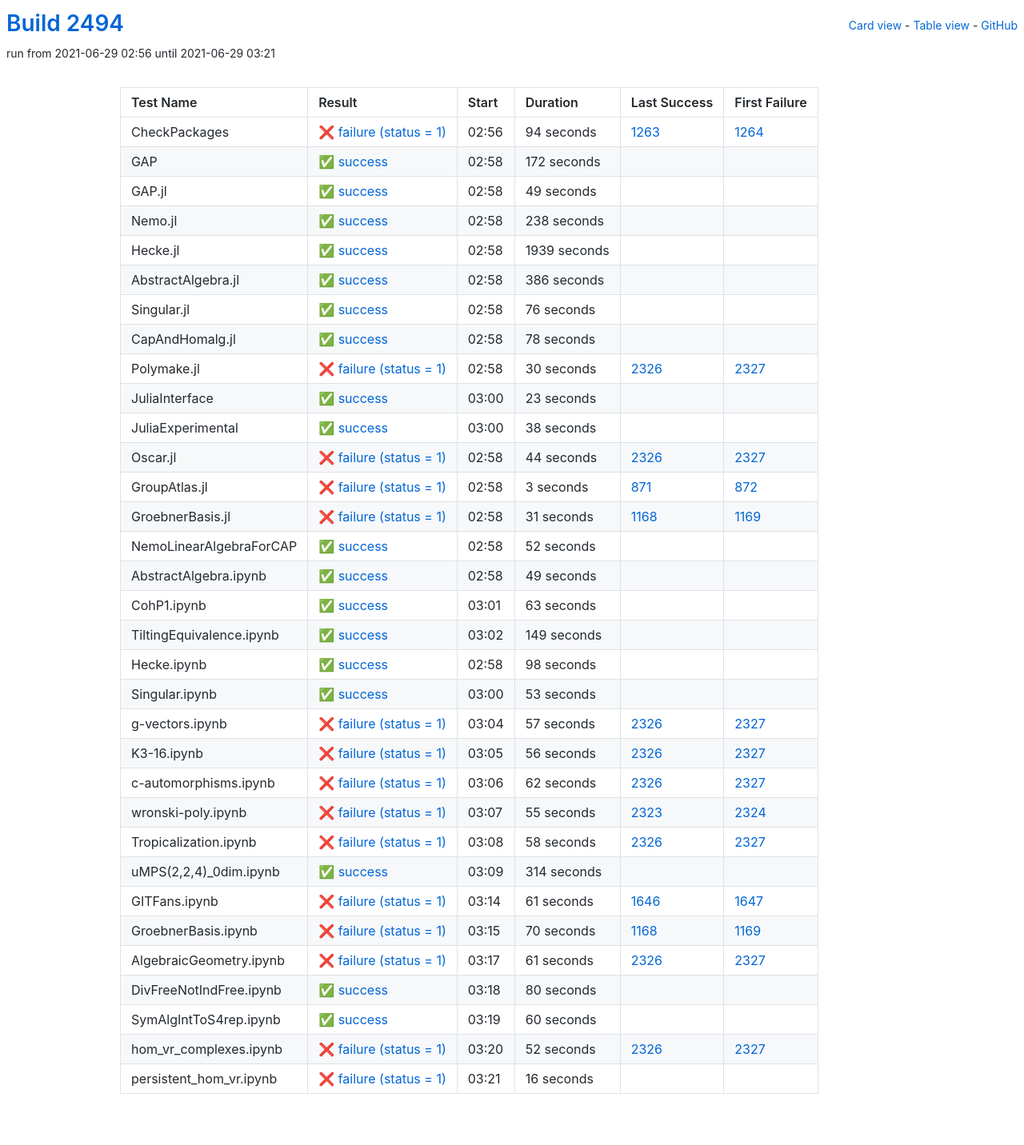
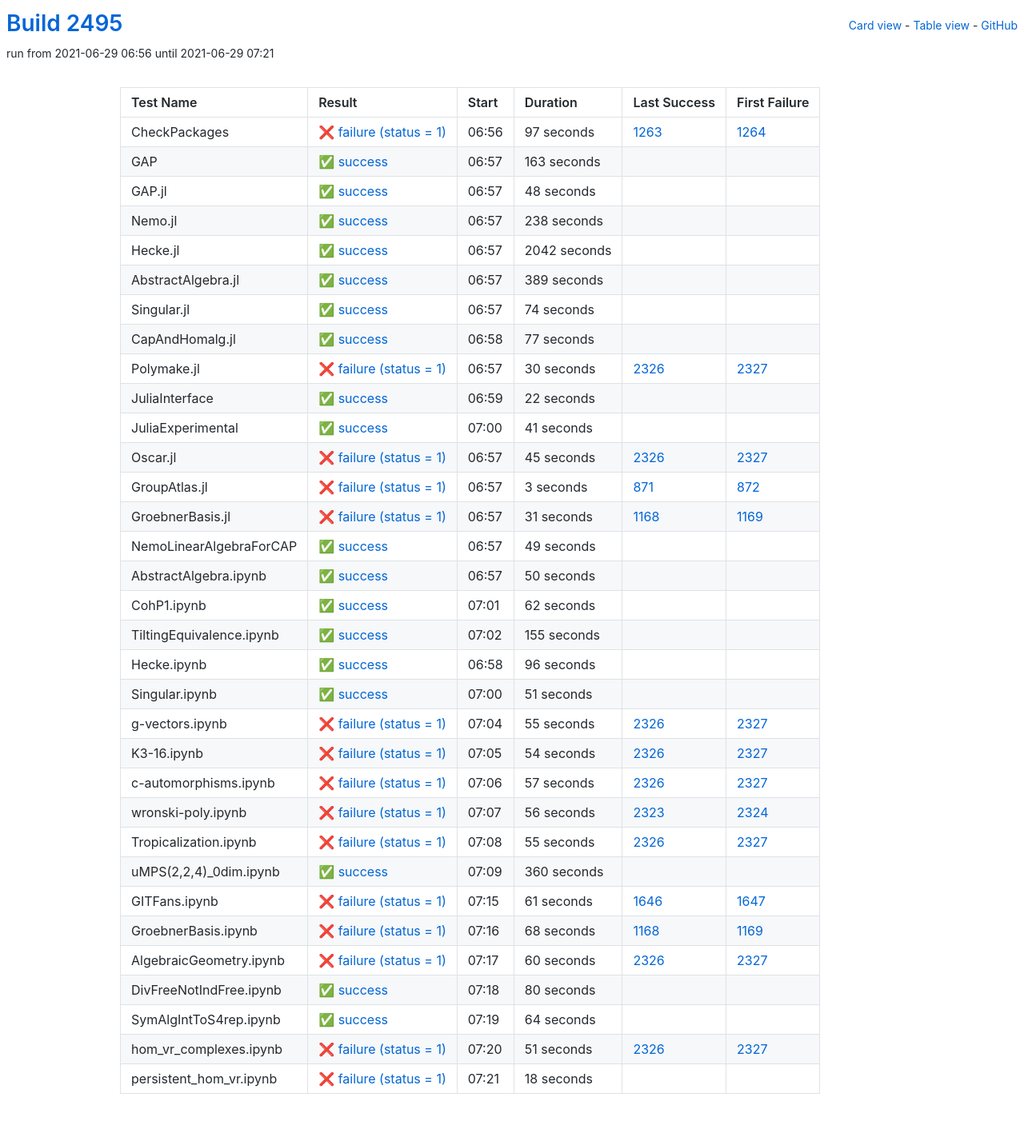
Before and after one commit to oscar-system/oscar-ci-status-stable, a Jekyll site: the page built from table.html, in a window 1280 px wide. Shown: the whole page at 80% size. Built offline with Jekyll 4.4.1, drawn with Linux system fonts in a browser that asks for light colours.

Commit message:
Build #2495

```diff
--- a/_data/ci.yml
+++ b/_data/ci.yml
@@ -1,6 +1,6 @@
 ---
-build: 2494
-build_url: https://oscarci.mathematik.uni-kl.de/job/oscar-stable/2494/
+build: 2495
+build_url: https://oscarci.mathematik.uni-kl.de/job/oscar-stable/2495/
 job: oscar-stable
 organization: oscar-system
 repo: oscar-ci-status-stable
@@ -8,44 +8,44 @@ repourl: https://github.com/oscar-system/oscar-ci-status-stable
 tests:
 - name: CheckPackages
   id: checkpackages
-  log: https://oscarci.mathematik.uni-kl.de/job/oscar-stable/2494/artifact/logs/build-2494/CheckPackages.log
-  start: 2021-06-29 02:56
+  log: https://oscarci.mathematik.uni-kl.de/job/oscar-stable/2495/artifact/logs/build-2495/CheckPackages.log
+  start: 2021-06-29 06:56
   success: false
   exitcode: 1
   status: failure
-  duration: 94
+  duration: 97
   last_success: 1263
   last_success_url: https://oscarci.mathematik.uni-kl.de/job/oscar-stable/1263/
   first_failure: 1264
   first_failure_url: https://oscarci.mathematik.uni-kl.de/job/oscar-stable/1264/
 - name: GAP
   id: gap
-  log: https://oscarci.mathematik.uni-kl.de/job/oscar-stable/2494/artifact/logs/build-2494/GAP.log
-  start: 2021-06-29 02:58
+  log: https://oscarci.mathematik.uni-kl.de/job/oscar-stable/2495/artifact/logs/build-2495/GAP.log
+  start: 2021-06-29 06:57
   success: true
   exitcode: 0
   status: success
-  duration: 172
+  duration: 163
   last_success: false
   last_success_url:
   first_failure: false
   first_failure_url:
 - name: GAP.jl
   id: gap-jl
-  log: https://oscarci.mathematik.uni-kl.de/job/oscar-stable/2494/artifact/logs/build-2494/GAP.jl.log
-  start: 2021-06-29 02:58
+  log: https://oscarci.mathematik.uni-kl.de/job/oscar-stable/2495/artifact/logs/build-2495/GAP.jl.log
+  start: 2021-06-29 06:57
   success: true
   exitcode: 0
   status: success
-  duration: 49
+  duration: 48
   last_success: false
   last_success_url:
   first_failure: false
   first_failure_url:
 - name: Nemo.jl
   id: nemo-jl
-  log: https://oscarci.mathematik.uni-kl.de/job/oscar-stable/2494/artifact/logs/build-2494/Nemo.jl.log
-  start: 2021-06-29 02:58
+  log: https://oscarci.mathematik.uni-kl.de/job/oscar-stable/2495/artifact/logs/build-2495/Nemo.jl.log
+  start: 2021-06-29 06:57
   success: true
   exitcode: 0
   status: success
@@ -56,56 +56,56 @@ tests:
   first_failure_url:
 - name: Hecke.jl
   id: hecke-jl
-  log: https://oscarci.mathematik.uni-kl.de/job/oscar-stable/2494/artifact/logs/build-2494/Hecke.jl.log
-  start: 2021-06-29 02:58
+  log: https://oscarci.mathematik.uni-kl.de/job/oscar-stable/2495/artifact/logs/build-2495/Hecke.jl.log
+  start: 2021-06-29 06:57
   success: true
   exitcode: 0
   status: success
-  duration: 1939
+  duration: 2042
   last_success: false
   last_success_url:
   first_failure: false
   first_failure_url:
 - name: AbstractAlgebra.jl
   id: abstractalgebra-jl
-  log: https://oscarci.mathematik.uni-kl.de/job/oscar-stable/2494/artifact/logs/build-2494/AbstractAlgebra.jl.log
-  start: 2021-06-29 02:58
+  log: https://oscarci.mathematik.uni-kl.de/job/oscar-stable/2495/artifact/logs/build-2495/AbstractAlgebra.jl.log
+  start: 2021-06-29 06:57
   success: true
   exitcode: 0
   status: success
-  duration: 386
+  duration: 389
   last_success: false
   last_success_url:
   first_failure: false
   first_failure_url:
 - name: Singular.jl
   id: singular-jl
-  log: https://oscarci.mathematik.uni-kl.de/job/oscar-stable/2494/artifact/logs/build-2494/Singular.jl.log
-  start: 2021-06-29 02:58
+  log: https://oscarci.mathematik.uni-kl.de/job/oscar-stable/2495/artifact/logs/build-2495/Singular.jl.log
+  start: 2021-06-29 06:57
   success: true
   exitcode: 0
   status: success
-  duration: 76
+  duration: 74
   last_success: false
   last_success_url:
   first_failure: false
   first_failure_url:
 - name: CapAndHomalg.jl
   id: capandhomalg-jl
-  log: https://oscarci.mathematik.uni-kl.de/job/oscar-stable/2494/artifact/logs/build-2494/CapAndHomalg.jl.log
-  start: 2021-06-29 02:58
+  log: https://oscarci.mathematik.uni-kl.de/job/oscar-stable/2495/artifact/logs/build-2495/CapAndHomalg.jl.log
+  start: 2021-06-29 06:58
   success: true
   exitcode: 0
   status: success
-  duration: 78
+  duration: 77
   last_success: false
   last_success_url:
   first_failure: false
   first_failure_url:
 - name: Polymake.jl
   id: polymake-jl
-  log: https://oscarci.mathematik.uni-kl.de/job/oscar-stable/2494/artifact/logs/build-2494/Polymake.jl.log
-  start: 2021-06-29 02:58
+  log: https://oscarci.mathematik.uni-kl.de/job/oscar-stable/2495/artifact/logs/build-2495/Polymake.jl.log
+  start: 2021-06-29 06:57
   success: false
   exitcode: 1
   status: failure
@@ -116,44 +116,44 @@ tests:
   first_failure_url: https://oscarci.mathematik.uni-kl.de/job/oscar-stable/2327/
 - name: JuliaInterface
   id: juliainterface
-  log: https://oscarci.mathematik.uni-kl.de/job/oscar-stable/2494/artifact/logs/build-2494/JuliaInterface.log
-  start: 2021-06-29 03:00
+  log: https://oscarci.mathematik.uni-kl.de/job/oscar-stable/2495/artifact/logs/build-2495/JuliaInterface.log
+  start: 2021-06-29 06:59
   success: true
   exitcode: 0
   status: success
-  duration: 23
+  duration: 22
   last_success: false
   last_success_url:
   first_failure: false
   first_failure_url:
 - name: JuliaExperimental
   id: juliaexperimental
-  log: https://oscarci.mathematik.uni-kl.de/job/oscar-stable/2494/artifact/logs/build-2494/JuliaExperimental.log
-  start: 2021-06-29 03:00
+  log: https://oscarci.mathematik.uni-kl.de/job/oscar-stable/2495/artifact/logs/build-2495/JuliaExperimental.log
+  start: 2021-06-29 07:00
   success: true
   exitcode: 0
   status: success
-  duration: 38
+  duration: 41
   last_success: false
   last_success_url:
   first_failure: false
   first_failure_url:
 - name: Oscar.jl
   id: oscar-jl
-  log: https://oscarci.mathematik.uni-kl.de/job/oscar-stable/2494/artifact/logs/build-2494/Oscar.jl.log
-  start: 2021-06-29 02:58
+  log: https://oscarci.mathematik.uni-kl.de/job/oscar-stable/2495/artifact/logs/build-2495/Oscar.jl.log
+  start: 2021-06-29 06:57
   success: false
   exitcode: 1
   status: failure
-  duration: 44
+  duration: 45
   last_success: 2326
   last_success_url: https://oscarci.mathematik.uni-kl.de/job/oscar-stable/2326/
   first_failure: 2327
   first_failure_url: https://oscarci.mathematik.uni-kl.de/job/oscar-stable/2327/
 - name: GroupAtlas.jl
   id: groupatlas-jl
-  log: https://oscarci.mathematik.uni-kl.de/job/oscar-stable/2494/artifact/logs/build-2494/GroupAtlas.jl.log
-  start: 2021-06-29 02:58
+  log: https://oscarci.mathematik.uni-kl.de/job/oscar-stable/2495/artifact/logs/build-2495/GroupAtlas.jl.log
+  start: 2021-06-29 06:57
   success: false
   exitcode: 1
   status: failure
@@ -164,8 +164,8 @@ tests:
   first_failure_url: https://oscarci.mathematik.uni-kl.de/job/oscar-stable/872/
 - name: GroebnerBasis.jl
   id: groebnerbasis-jl
-  log: https://oscarci.mathematik.uni-kl.de/job/oscar-stable/2494/artifact/logs/build-2494/GroebnerBasis.jl.log
-  start: 2021-06-29 02:58
+  log: https://oscarci.mathematik.uni-kl.de/job/oscar-stable/2495/artifact/logs/build-2495/GroebnerBasis.jl.log
+  start: 2021-06-29 06:57
   success: false
   exitcode: 1
   status: failure
@@ -176,20 +176,8 @@ tests:
   first_failure_url: https://oscarci.mathematik.uni-kl.de/job/oscar-stable/1169/
 - name: NemoLinearAlgebraForCAP
   id: nemolinearalgebraforcap
-  log: https://oscarci.mathematik.uni-kl.de/job/oscar-stable/2494/artifact/logs/build-2494/NemoLinearAlgebraForCAP.log
-  start: 2021-06-29 02:58
-  success: true
-  exitcode: 0
-  status: success
-  duration: 52
-  last_success: false
-  last_success_url:
-  first_failure: false
-  first_failure_url:
-- name: AbstractAlgebra.ipynb
-  id: abstractalgebra-ipynb
-  log: https://oscarci.mathematik.uni-kl.de/job/oscar-stable/2494/artifact/logs/build-2494/AbstractAlgebra.ipynb.log
-  start: 2021-06-29 02:58
+  log: https://oscarci.mathematik.uni-kl.de/job/oscar-stable/2495/artifact/logs/build-2495/NemoLinearAlgebraForCAP.log
+  start: 2021-06-29 06:57
   success: true
   exitcode: 0
   status: success
@@ -198,58 +186,94 @@ tests:
   last_success_url:
   first_failure: false
   first_failure_url:
-- name: CohP1.ipynb
-  id: cohp1-ipynb
-  log: https://oscarci.mathematik.uni-kl.de/job/oscar-stable/2494/artifact/logs/build-2494/CohP1.ipynb.log
-  start: 2021-06-29 03:01
+- name: AbstractAlgebra.ipynb
+  id: abstractalgebra-ipynb
+  log: https://oscarci.mathematik.uni-kl.de/job/oscar-stable/2495/artifact/logs/build-2495/AbstractAlgebra.ipynb.log
+  start: 2021-06-29 06:57
   success: true
   exitcode: 0
   status: success
-  duration: 63
+  duration: 50
+  last_success: false
+  last_success_url:
+  first_failure: false
+  first_failure_url:
+- name: CohP1.ipynb
+  id: cohp1-ipynb
+  log: https://oscarci.mathematik.uni-kl.de/job/oscar-stable/2495/artifact/logs/build-2495/CohP1.ipynb.log
+  start: 2021-06-29 07:01
+  success: true
+  exitcode: 0
+  status: success
+  duration: 62
   last_success: false
   last_success_url:
   first_failure: false
   first_failure_url:
 - name: TiltingEquivalence.ipynb
   id: tiltingequivalence-ipynb
-  log: https://oscarci.mathematik.uni-kl.de/job/oscar-stable/2494/artifact/logs/build-2494/TiltingEquivalence.ipynb.log
-  start: 2021-06-29 03:02
+  log: https://oscarci.mathematik.uni-kl.de/job/oscar-stable/2495/artifact/logs/build-2495/TiltingEquivalence.ipynb.log
+  start: 2021-06-29 07:02
   success: true
   exitcode: 0
   status: success
-  duration: 149
+  duration: 155
   last_success: false
   last_success_url:
   first_failure: false
   first_failure_url:
 - name: Hecke.ipynb
   id: hecke-ipynb
-  log: https://oscarci.mathematik.uni-kl.de/job/oscar-stable/2494/artifact/logs/build-2494/Hecke.ipynb.log
-  start: 2021-06-29 02:58
+  log: https://oscarci.mathematik.uni-kl.de/job/oscar-stable/2495/artifact/logs/build-2495/Hecke.ipynb.log
+  start: 2021-06-29 06:58
   success: true
   exitcode: 0
   status: success
-  duration: 98
+  duration: 96
   last_success: false
   last_success_url:
   first_failure: false
   first_failure_url:
 - name: Singular.ipynb
   id: singular-ipynb
-  log: https://oscarci.mathematik.uni-kl.de/job/oscar-stable/2494/artifact/logs/build-2494/Singular.ipynb.log
-  start: 2021-06-29 03:00
+  log: https://oscarci.mathematik.uni-kl.de/job/oscar-stable/2495/artifact/logs/build-2495/Singular.ipynb.log
+  start: 2021-06-29 07:00
   success: true
   exitcode: 0
   status: success
-  duration: 53
+  duration: 51
   last_success: false
   last_success_url:
   first_failure: false
   first_failure_url:
 - name: g-vectors.ipynb
   id: g-vectors-ipynb
-  log: https://oscarci.mathematik.uni-kl.de/job/oscar-stable/2494/artifact/logs/build-2494/g-vectors.ipynb.log
-  start: 2021-06-29 03:04
+  log: https://oscarci.mathematik.uni-kl.de/job/oscar-stable/2495/artifact/logs/build-2495/g-vectors.ipynb.log
+  start: 2021-06-29 07:04
+  success: false
+  exitcode: 1
+  status: failure
+  duration: 55
+  last_success: 2326
+  last_success_url: https://oscarci.mathematik.uni-kl.de/job/oscar-stable/2326/
+  first_failure: 2327
+  first_failure_url: https://oscarci.mathematik.uni-kl.de/job/oscar-stable/2327/
+- name: K3-16.ipynb
+  id: k3-16-ipynb
+  log: https://oscarci.mathematik.uni-kl.de/job/oscar-stable/2495/artifact/logs/build-2495/K3-16.ipynb.log
+  start: 2021-06-29 07:05
+  success: false
+  exitcode: 1
+  status: failure
+  duration: 54
+  last_success: 2326
+  last_success_url: https://oscarci.mathematik.uni-kl.de/job/oscar-stable/2326/
+  first_failure: 2327
+  first_failure_url: https://oscarci.mathematik.uni-kl.de/job/oscar-stable/2327/
+- name: c-automorphisms.ipynb
+  id: c-automorphisms-ipynb
+  log: https://oscarci.mathematik.uni-kl.de/job/oscar-stable/2495/artifact/logs/build-2495/c-automorphisms.ipynb.log
+  start: 2021-06-29 07:06
   success: false
   exitcode: 1
   status: failure
@@ -258,70 +282,46 @@ tests:
   last_success_url: https://oscarci.mathematik.uni-kl.de/job/oscar-stable/2326/
   first_failure: 2327
   first_failure_url: https://oscarci.mathematik.uni-kl.de/job/oscar-stable/2327/
-- name: K3-16.ipynb
-  id: k3-16-ipynb
-  log: https://oscarci.mathematik.uni-kl.de/job/oscar-stable/2494/artifact/logs/build-2494/K3-16.ipynb.log
-  start: 2021-06-29 03:05
+- name: wronski-poly.ipynb
+  id: wronski-poly-ipynb
+  log: https://oscarci.mathematik.uni-kl.de/job/oscar-stable/2495/artifact/logs/build-2495/wronski-poly.ipynb.log
+  start: 2021-06-29 07:07
   success: false
   exitcode: 1
   status: failure
   duration: 56
-  last_success: 2326
-  last_success_url: https://oscarci.mathematik.uni-kl.de/job/oscar-stable/2326/
-  first_failure: 2327
-  first_failure_url: https://oscarci.mathematik.uni-kl.de/job/oscar-stable/2327/
-- name: c-automorphisms.ipynb
-  id: c-automorphisms-ipynb
-  log: https://oscarci.mathematik.uni-kl.de/job/oscar-stable/2494/artifact/logs/build-2494/c-automorphisms.ipynb.log
-  start: 2021-06-29 03:06
-  success: false
-  exitcode: 1
-  status: failure
-  duration: 62
-  last_success: 2326
-  last_success_url: https://oscarci.mathematik.uni-kl.de/job/oscar-stable/2326/
-  first_failure: 2327
-  first_failure_url: https://oscarci.mathematik.uni-kl.de/job/oscar-stable/2327/
-- name: wronski-poly.ipynb
-  id: wronski-poly-ipynb
-  log: https://oscarci.mathematik.uni-kl.de/job/oscar-stable/2494/artifact/logs/build-2494/wronski-poly.ipynb.log
-  start: 2021-06-29 03:07
-  success: false
-  exitcode: 1
-  status: failure
-  duration: 55
   last_success: 2323
   last_success_url: https://oscarci.mathematik.uni-kl.de/job/oscar-stable/2323/
   first_failure: 2324
   first_failure_url: https://oscarci.mathematik.uni-kl.de/job/oscar-stable/2324/
 - name: Tropicalization.ipynb
   id: tropicalization-ipynb
-  log: https://oscarci.mathematik.uni-kl.de/job/oscar-stable/2494/artifact/logs/build-2494/Tropicalization.ipynb.log
-  start: 2021-06-29 03:08
+  log: https://oscarci.mathematik.uni-kl.de/job/oscar-stable/2495/artifact/logs/build-2495/Tropicalization.ipynb.log
+  start: 2021-06-29 07:08
   success: false
   exitcode: 1
   status: failure
-  duration: 58
+  duration: 55
   last_success: 2326
   last_success_url: https://oscarci.mathematik.uni-kl.de/job/oscar-stable/2326/
   first_failure: 2327
   first_failure_url: https://oscarci.mathematik.uni-kl.de/job/oscar-stable/2327/
 - name: uMPS(2,2,4)_0dim.ipynb
   id: umps-2-2-4-0dim-ipynb
-  log: https://oscarci.mathematik.uni-kl.de/job/oscar-stable/2494/artifact/logs/build-2494/uMPS-2-2-4-_0dim.ipynb.log
-  start: 2021-06-29 03:09
+  log: https://oscarci.mathematik.uni-kl.de/job/oscar-stable/2495/artifact/logs/build-2495/uMPS-2-2-4-_0dim.ipynb.log
+  start: 2021-06-29 07:09
   success: true
   exitcode: 0
   status: success
-  duration: 314
+  duration: 360
   last_success: false
   last_success_url:
   first_failure: false
   first_failure_url:
 - name: GITFans.ipynb
   id: gitfans-ipynb
-  log: https://oscarci.mathematik.uni-kl.de/job/oscar-stable/2494/artifact/logs/build-2494/GITFans.ipynb.log
-  start: 2021-06-29 03:14
+  log: https://oscarci.mathematik.uni-kl.de/job/oscar-stable/2495/artifact/logs/build-2495/GITFans.ipynb.log
+  start: 2021-06-29 07:15
   success: false
   exitcode: 1
   status: failure
@@ -332,32 +332,32 @@ tests:
   first_failure_url: https://oscarci.mathematik.uni-kl.de/job/oscar-stable/1647/
 - name: GroebnerBasis.ipynb
   id: groebnerbasis-ipynb
-  log: https://oscarci.mathematik.uni-kl.de/job/oscar-stable/2494/artifact/logs/build-2494/GroebnerBasis.ipynb.log
-  start: 2021-06-29 03:15
+  log: https://oscarci.mathematik.uni-kl.de/job/oscar-stable/2495/artifact/logs/build-2495/GroebnerBasis.ipynb.log
+  start: 2021-06-29 07:16
   success: false
   exitcode: 1
   status: failure
-  duration: 70
+  duration: 68
   last_success: 1168
   last_success_url: https://oscarci.mathematik.uni-kl.de/job/oscar-stable/1168/
   first_failure: 1169
   first_failure_url: https://oscarci.mathematik.uni-kl.de/job/oscar-stable/1169/
 - name: AlgebraicGeometry.ipynb
   id: algebraicgeometry-ipynb
-  log: https://oscarci.mathematik.uni-kl.de/job/oscar-stable/2494/artifact/logs/build-2494/AlgebraicGeometry.ipynb.log
-  start: 2021-06-29 03:17
+  log: https://oscarci.mathematik.uni-kl.de/job/oscar-stable/2495/artifact/logs/build-2495/AlgebraicGeometry.ipynb.log
+  start: 2021-06-29 07:17
   success: false
   exitcode: 1
   status: failure
-  duration: 61
+  duration: 60
   last_success: 2326
   last_success_url: https://oscarci.mathematik.uni-kl.de/job/oscar-stable/2326/
   first_failure: 2327
   first_failure_url: https://oscarci.mathematik.uni-kl.de/job/oscar-stable/2327/
 - name: DivFreeNotIndFree.ipynb
   id: divfreenotindfree-ipynb
-  log: https://oscarci.mathematik.uni-kl.de/job/oscar-stable/2494/artifact/logs/build-2494/DivFreeNotIndFree.ipynb.log
-  start: 2021-06-29 03:18
+  log: https://oscarci.mathematik.uni-kl.de/job/oscar-stable/2495/artifact/logs/build-2495/DivFreeNotIndFree.ipynb.log
+  start: 2021-06-29 07:18
   success: true
   exitcode: 0
   status: success
@@ -368,36 +368,36 @@ tests:
   first_failure_url:
 - name: SymAlgIntToS4rep.ipynb
   id: symalginttos4rep-ipynb
-  log: https://oscarci.mathematik.uni-kl.de/job/oscar-stable/2494/artifact/logs/build-2494/SymAlgIntToS4rep.ipynb.log
-  start: 2021-06-29 03:19
+  log: https://oscarci.mathematik.uni-kl.de/job/oscar-stable/2495/artifact/logs/build-2495/SymAlgIntToS4rep.ipynb.log
+  start: 2021-06-29 07:19
   success: true
   exitcode: 0
   status: success
-  duration: 60
+  duration: 64
   last_success: false
   last_success_url:
   first_failure: false
   first_failure_url:
 - name: hom_vr_complexes.ipynb
   id: hom-vr-complexes-ipynb
-  log: https://oscarci.mathematik.uni-kl.de/job/oscar-stable/2494/artifact/logs/build-2494/hom_vr_complexes.ipynb.log
-  start: 2021-06-29 03:20
+  log: https://oscarci.mathematik.uni-kl.de/job/oscar-stable/2495/artifact/logs/build-2495/hom_vr_complexes.ipynb.log
+  start: 2021-06-29 07:20
   success: false
   exitcode: 1
   status: failure
-  duration: 52
+  duration: 51
   last_success: 2326
   last_success_url: https://oscarci.mathematik.uni-kl.de/job/oscar-stable/2326/
   first_failure: 2327
   first_failure_url: https://oscarci.mathematik.uni-kl.de/job/oscar-stable/2327/
 - name: persistent_hom_vr.ipynb
   id: persistent-hom-vr-ipynb
-  log: https://oscarci.mathematik.uni-kl.de/job/oscar-stable/2494/artifact/logs/build-2494/persistent_hom_vr.ipynb.log
-  start: 2021-06-29 03:21
+  log: https://oscarci.mathematik.uni-kl.de/job/oscar-stable/2495/artifact/logs/build-2495/persistent_hom_vr.ipynb.log
+  start: 2021-06-29 07:21
   success: false
   exitcode: 1
   status: failure
-  duration: 16
+  duration: 18
   last_success: false
   last_success_url:
   first_failure: false
```
Also changed, not shown: README.md.
